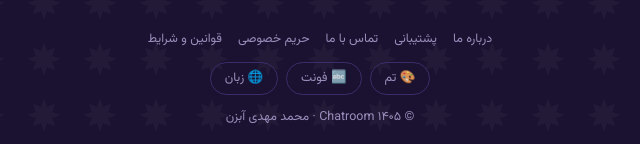
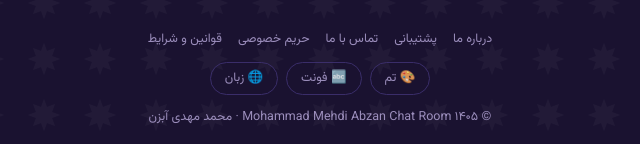
Before and after one commit to mmdabzan1531/Mmd.Abzan.Web.Finaly, a Flask app: page /about in a window 1280 px wide. Shown: the part 1587-1731 px from the top of the page, without its empty margins (320-960 px from the left). Run offline with Flask 3, Linux system fonts and the light colour scheme; some libraries are stand-ins or nearby versions.

Commit message:
Update _footer.html

```diff
--- a/templates/_footer.html
+++ b/templates/_footer.html
@@ -1,5 +1,5 @@
 <footer class="ig-foot">
   <nav aria-label="پیوندهای سایت"><a href="/about#about">درباره ما</a><a href="/support#support">پشتیبانی</a><a href="/about#contact">تماس با ما</a><a href="/privacy">حریم خصوصی</a><a href="/terms">قوانین و شرایط</a></nav>
   <div class="tools"><button type="button" data-theme-btn>🎨 تم</button><button type="button" data-font-btn>🔤 فونت</button><button type="button" onclick="location.href='/lang?next='+encodeURIComponent(location.pathname+location.search)">🌐 زبان</button></div>
-  <div>© {{ SITE.year }} Chatroom · <span>محمد مهدی آبزن</span></div>
+  <div>© {{ SITE.year }} Mohammad Mehdi Abzan Chat Room · <span>محمد مهدی آبزن</span></div>
 </footer>
```
